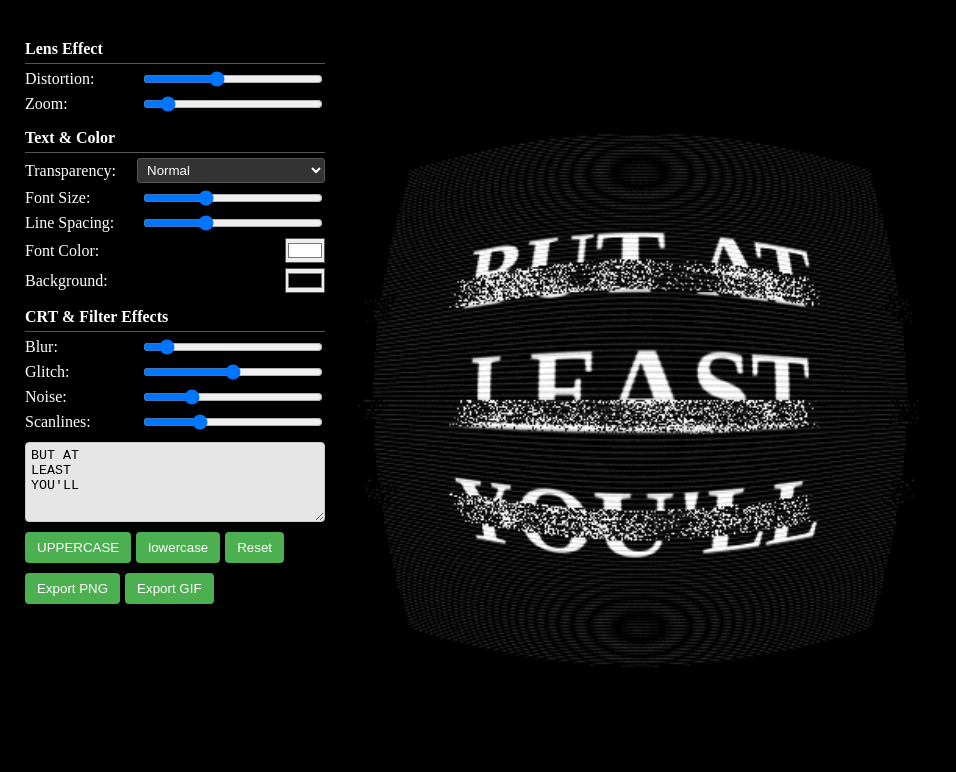
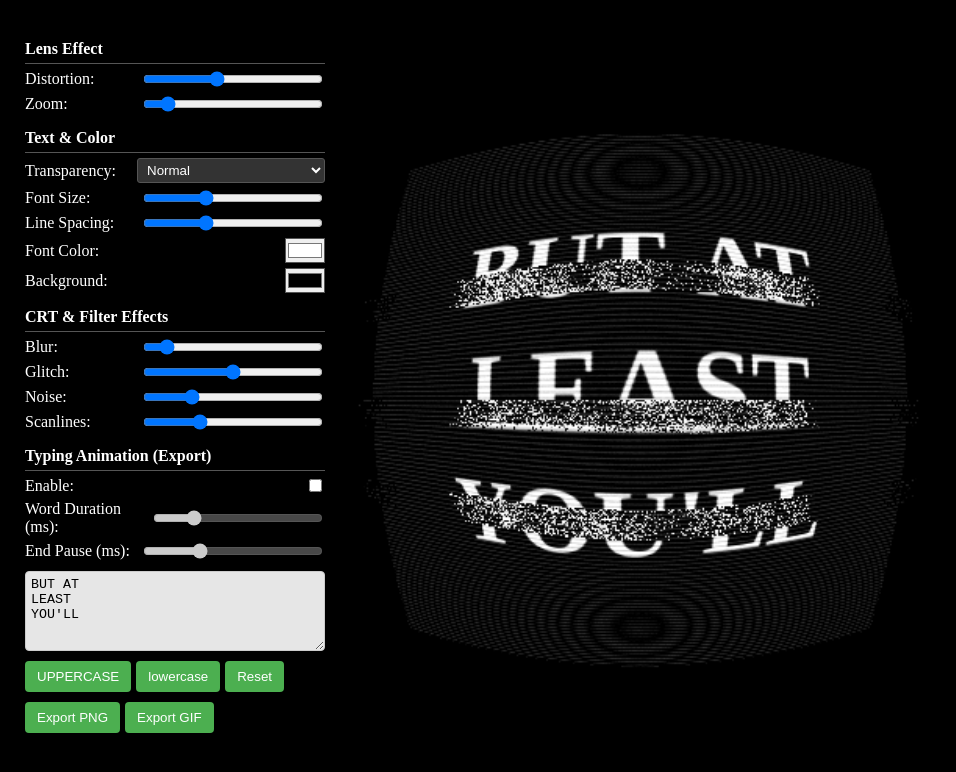
Before and after one commit to akbar2habibullah/react-barrel-distortion, a React (Vite) app: page / in a window 1280 px wide. Shown: the top 772 px of the page, without its empty margins (0-956 px from the left). Built offline with nearby package versions, Linux system fonts and the light colour scheme.

Commit message:
typing animation export

```diff
--- a/src/BarrelDistortionText.jsx
+++ b/src/BarrelDistortionText.jsx
@@ -1,4 +1,4 @@
-import React, { useState, useEffect, useRef } from 'react';
+import React, { useState, useEffect, useRef, useCallback } from 'react';
 import './BarrelDistortionText.css';
 
 /* global GIF */
@@ -153,6 +153,11 @@ const BarrelDistortionText = () => {
   const [glitchIntensity, setGlitchIntensity] = useState(0.5);
   const [isRenderingGif, setIsRenderingGif] = useState(false);
 
+  // --- NEW: State for typing animation ---
+  const [enableTypingAnimation, setEnableTypingAnimation] = useState(false);
+  const [typingFrameDuration, setTypingFrameDuration] = useState(500); // ms per word/line
+  const [typingEndPause, setTypingEndPause] = useState(1500); // ms pause on full text
+
   // --- Refs ---
   const canvasRef = useRef(null);
   const textCanvasRef = useRef(null);
@@ -162,7 +167,6 @@ const BarrelDistortionText = () => {
   const textureRef = useRef(null);
   const animationFrameIdRef = useRef(null);
   const latestState = useRef({});
-
   // --- Effects ---
 
   // Effect to sync state to ref
@@ -185,15 +189,14 @@ const BarrelDistortionText = () => {
     document.body.style.transition = 'background-color 0.3s';
   }, [bgColor, transparencyMode]);
 
-  // Effect to render text to texture
-  useEffect(() => {
+  // This function can now be called on-demand to update the text texture.
+  const updateTextTexture = useCallback((textToRender) => {
     if (!textCanvasRef.current || !glRef.current || !textureRef.current) return;
 
     const textCtx = textCanvasRef.current.getContext('2d');
     const gl = glRef.current;
     const textCanvas = textCanvasRef.current;
 
-    // Clear or fill background based on transparency mode
     if (transparencyMode === 'background') {
       textCtx.clearRect(0, 0, textCanvas.width, textCanvas.height);
     } else {
@@ -201,7 +204,6 @@ const BarrelDistortionText = () => {
       textCtx.fillRect(0, 0, textCanvas.width, textCanvas.height);
     }
 
-    // Configure text style
     textCtx.fillStyle = fontColor;
     textCtx.font = `bold ${fontSize}px 'Times New Roman'`;
     textCtx.textAlign = 'center';
@@ -211,13 +213,11 @@ const BarrelDistortionText = () => {
     textCtx.shadowOffsetX = 2;
     textCtx.shadowOffsetY = 2;
 
-    // Handle transparency mode
     if (transparencyMode === 'text') {
       textCtx.globalCompositeOperation = 'destination-out';
     }
 
-    // Process text lines (with wrapping if needed)
-    const rawLines = text.split('\n');
+    const rawLines = textToRender.split('\n');
     const wrappedLines = [];
     const maxWidth = textCanvas.width * 0.9;
 
@@ -229,7 +229,6 @@ const BarrelDistortionText = () => {
       }
     });
 
-    // Draw text lines
     const lineHeight = parseFloat(fontSize) * parseFloat(lineSpacing);
     const totalHeight = (wrappedLines.length - 1) * lineHeight;
     const startY = (textCanvas.height - totalHeight) / 2;
@@ -238,13 +237,19 @@ const BarrelDistortionText = () => {
       textCtx.fillText(line, textCanvas.width / 2, startY + i * lineHeight);
     });
 
-    // Reset composite operation and update texture
     textCtx.globalCompositeOperation = 'source-over';
     gl.bindTexture(gl.TEXTURE_2D, textureRef.current);
     gl.texImage2D(gl.TEXTURE_2D, 0, gl.RGBA, gl.RGBA, gl.UNSIGNED_BYTE, textCanvas);
-  }, [text, fontSize, lineSpacing, fontColor, bgColor, transparencyMode]);
 
-  // Main WebGL setup effect
+  }, [fontSize, lineSpacing, fontColor, bgColor, transparencyMode]); // Dependencies
+
+  // Effect to render text to texture for the live preview
+  useEffect(() => {
+    // This now just calls our refactored function
+    updateTextTexture(text);
+  }, [text, updateTextTexture]); // Depends on the text state and the function itself
+
+  // Main WebGL setup effect (No changes inside, but it's long, so keeping it collapsed)
   useEffect(() => {
     const canvas = canvasRef.current;
     const gl = canvas.getContext('webgl', {
@@ -324,37 +329,8 @@ const BarrelDistortionText = () => {
     gl.viewport(0, 0, canvas.width, canvas.height);
     textCanvasRef.current = textCanvas;
 
-    // Initial text rendering
-    const textCtx = textCanvas.getContext('2d');
-
-    if (transparencyMode === 'background') {
-      textCtx.clearRect(0, 0, textCanvas.width, textCanvas.height);
-    } else {
-      textCtx.fillStyle = bgColor;
-      textCtx.fillRect(0, 0, textCanvas.width, textCanvas.height);
-    }
-
-    textCtx.fillStyle = fontColor;
-    textCtx.font = `bold ${fontSize}px 'Times New Roman'`;
-    textCtx.textAlign = 'center';
-    textCtx.textBaseline = 'middle';
-
-    if (transparencyMode === 'text') {
-      textCtx.globalCompositeOperation = 'destination-out';
-    }
-
-    const initialLines = text.split('\n');
-    const initialLineHeight = parseFloat(fontSize) * parseFloat(lineSpacing);
-    const totalHeight = (initialLines.length - 1) * initialLineHeight;
-    const startY = (textCanvas.height - totalHeight) / 2;
-
-    initialLines.forEach((line, i) => {
-      textCtx.fillText(line, textCanvas.width / 2, startY + i * initialLineHeight);
-    });
-
-    textCtx.globalCompositeOperation = 'source-over';
-    gl.bindTexture(gl.TEXTURE_2D, textureRef.current);
-    gl.texImage2D(gl.TEXTURE_2D, 0, gl.RGBA, gl.RGBA, gl.UNSIGNED_BYTE, textCanvas);
+    // Initial text rendering (now uses the dedicated function)
+    updateTextTexture(text);
 
     // Draw scene function
     const drawScene = (time) => {
@@ -428,7 +404,7 @@ const BarrelDistortionText = () => {
       renderLoopActive = false;
       cancelAnimationFrame(animationFrameIdRef.current);
     };
-  }, []);
+  }, [updateTextTexture, text]);
 
   // --- Event Handlers ---
   const handleReset = () => {
@@ -444,15 +420,58 @@ const BarrelDistortionText = () => {
     setTransparencyMode('normal');
     setBlurAmount(0.5);
     setGlitchIntensity(0.5);
+    setEnableTypingAnimation(false);
+    setTypingFrameDuration(500);
+    setTypingEndPause(1500);
   };
 
+  // --- NEW: Helper to generate the text sequence for animation ---
+  const generateTextSequence = (fullText) => {
+    const words = fullText.split(/(\s+)/).filter(w => w.trim().length > 0);
+    const sequence = [];
+    let currentText = '';
+    for (let i = 0; i < words.length; i++) {
+        currentText = currentText ? `${currentText} ${words[i]}` : words[i];
+        sequence.push(currentText);
+    }
+    return sequence.length > 0 ? sequence : [fullText];
+  };
+
+  // --- MODIFIED: PNG export now supports typing animation ---
   const handleExportPng = () => {
+    const drawScene = latestState.current.drawScene;
+    if (!drawScene) {
+      console.error("Drawing function not ready.");
+      return;
+    }
+
+    if (!enableTypingAnimation) {
+      // Original behavior
       const link = document.createElement('a');
       link.href = canvasRef.current.toDataURL('image/png');
       link.download = 'crt-distortion-effect.png';
       link.click();
+    } else {
+      // --- NEW: Animation behavior ---
+      const sequence = generateTextSequence(text);
+      sequence.forEach((subText, index) => {
+        // Update the texture with the current part of the text
+        updateTextTexture(subText);
+        // Draw the scene (at a static time, since the animation is the text itself)
+        drawScene(0);
+
+        // Create and trigger download for this frame
+        const link = document.createElement('a');
+        link.href = canvasRef.current.toDataURL('image/png');
+        link.download = `crt-animation-frame-${index + 1}.png`;
+        link.click();
+      });
+      // Restore the original full text in the preview
+      updateTextTexture(text);
+    }
   };
 
+  // --- MODIFIED: GIF export now supports typing animation ---
   const handleExportGif = async () => {
     if (isRenderingGif) return;
     setIsRenderingGif(true);
@@ -470,21 +489,41 @@ const BarrelDistortionText = () => {
       workerScript: '/gif.worker.js'
     });
 
-    const duration = 2;
     const fps = 24;
-    const numFrames = duration * fps;
     const frameDelay = 1000 / fps;
 
+    if (!enableTypingAnimation) {
+      // Original behavior: animate CRT effects over 2 seconds
+      const duration = 2;
+      const numFrames = duration * fps;
       for (let i = 0; i < numFrames; i++) {
         const time = i / fps;
         drawScene(time);
+        gif.addFrame(canvasRef.current, { copy: true, delay: frameDelay });
+      }
+    } else {
+      // --- NEW: Typing animation behavior ---
+      const sequence = generateTextSequence(text);
+      let totalTime = 0;
 
-      const frame = document.createElement('canvas');
-      frame.width = canvasRef.current.width;
-      frame.height = canvasRef.current.height;
-      frame.getContext('2d').drawImage(canvasRef.current, 0, 0);
+      for (let i = 0; i < sequence.length; i++) {
+        const subText = sequence[i];
+        const isLastFrame = i === sequence.length - 1;
 
-      gif.addFrame(frame, { delay: frameDelay });
+        // Determine duration for this frame (longer pause for the last one)
+        const duration = isLastFrame ? typingEndPause : typingFrameDuration;
+        const numFramesForWord = Math.round((duration / 1000) * fps);
+
+        // Update the texture with the current text
+        updateTextTexture(subText);
+
+        // Render this text for its specified duration
+        for (let j = 0; j < numFramesForWord; j++) {
+          drawScene(totalTime);
+          gif.addFrame(canvasRef.current, { copy: true, delay: frameDelay });
+          totalTime += 1 / fps;
+        }
+      }
     }
 
     gif.on('finished', (blob) => {
@@ -494,6 +533,7 @@ const BarrelDistortionText = () => {
       link.click();
       URL.revokeObjectURL(link.href);
       setIsRenderingGif(false);
+      updateTextTexture(text);
     });
 
     gif.render();
@@ -638,6 +678,42 @@ const BarrelDistortionText = () => {
           />
         </label>
 
+        {/* --- NEW: Typing Animation Controls --- */}
+        <h4>Typing Animation (Export)</h4>
+        <label>
+          Enable:
+          <input
+            type="checkbox"
+            disabled={allControlsDisabled}
+            checked={enableTypingAnimation}
+            onChange={e => setEnableTypingAnimation(e.target.checked)}
+          />
+        </label>
+        <label>
+          Word Duration (ms):
+          <input
+            type="range"
+            disabled={allControlsDisabled || !enableTypingAnimation}
+            min="100"
+            max="2000"
+            step="50"
+            value={typingFrameDuration}
+            onChange={e => setTypingFrameDuration(parseInt(e.target.value, 10))}
+          />
+        </label>
+        <label>
+          End Pause (ms):
+          <input
+            type="range"
+            disabled={allControlsDisabled || !enableTypingAnimation}
+            min="0"
+            max="5000"
+            step="100"
+            value={typingEndPause}
+            onChange={e => setTypingEndPause(parseInt(e.target.value, 10))}
+          />
+        </label>
+
         <div className="text-input">
           <textarea
             disabled={allControlsDisabled}
@@ -668,7 +744,7 @@ const BarrelDistortionText = () => {
               disabled={allControlsDisabled}
               onClick={handleExportPng}
             >
-              Export PNG
+              {enableTypingAnimation ? 'Export PNGs' : 'Export PNG'}
             </button>
             <button
               disabled={allControlsDisabled}
```
Lines whose indentation alone changed are shown as unchanged.
